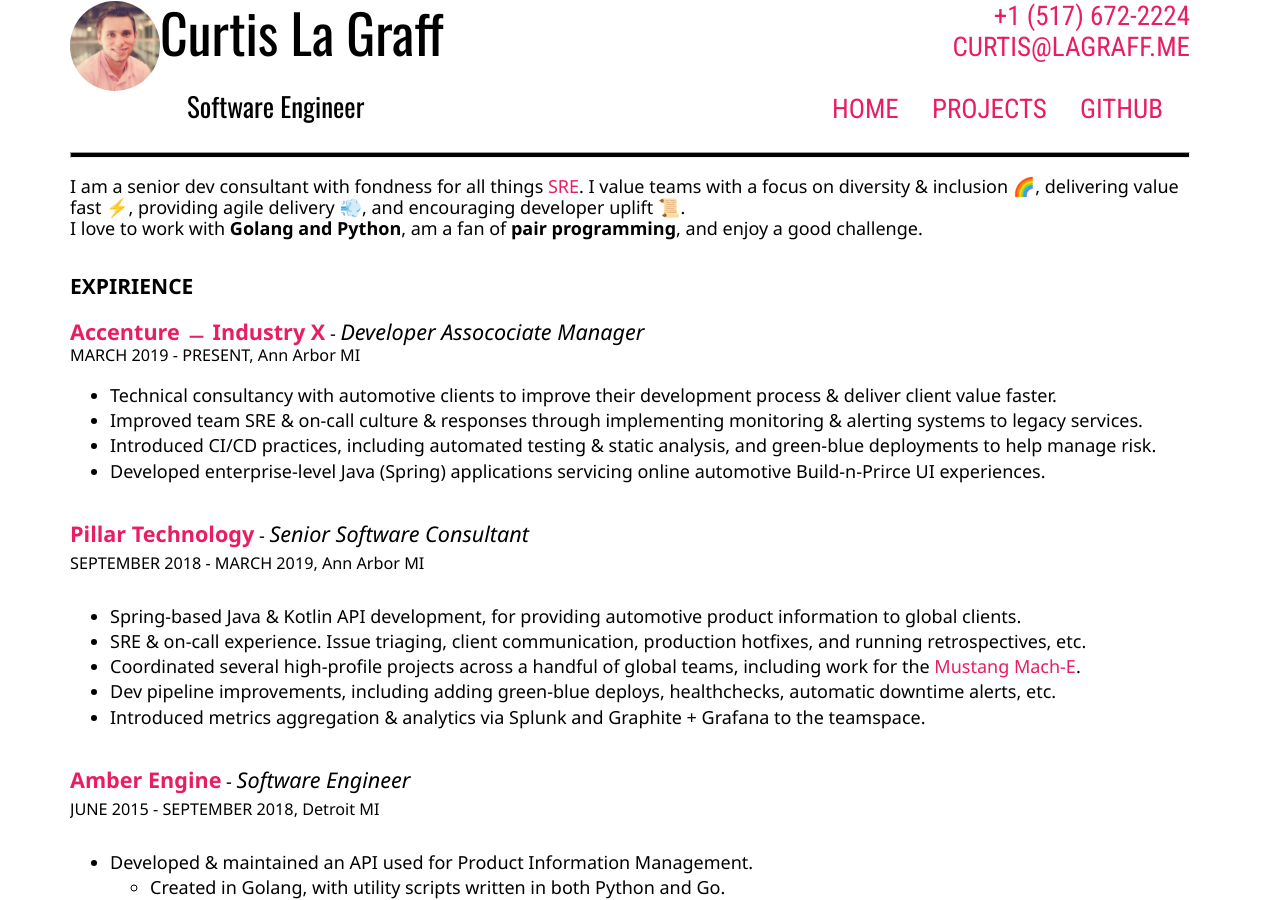
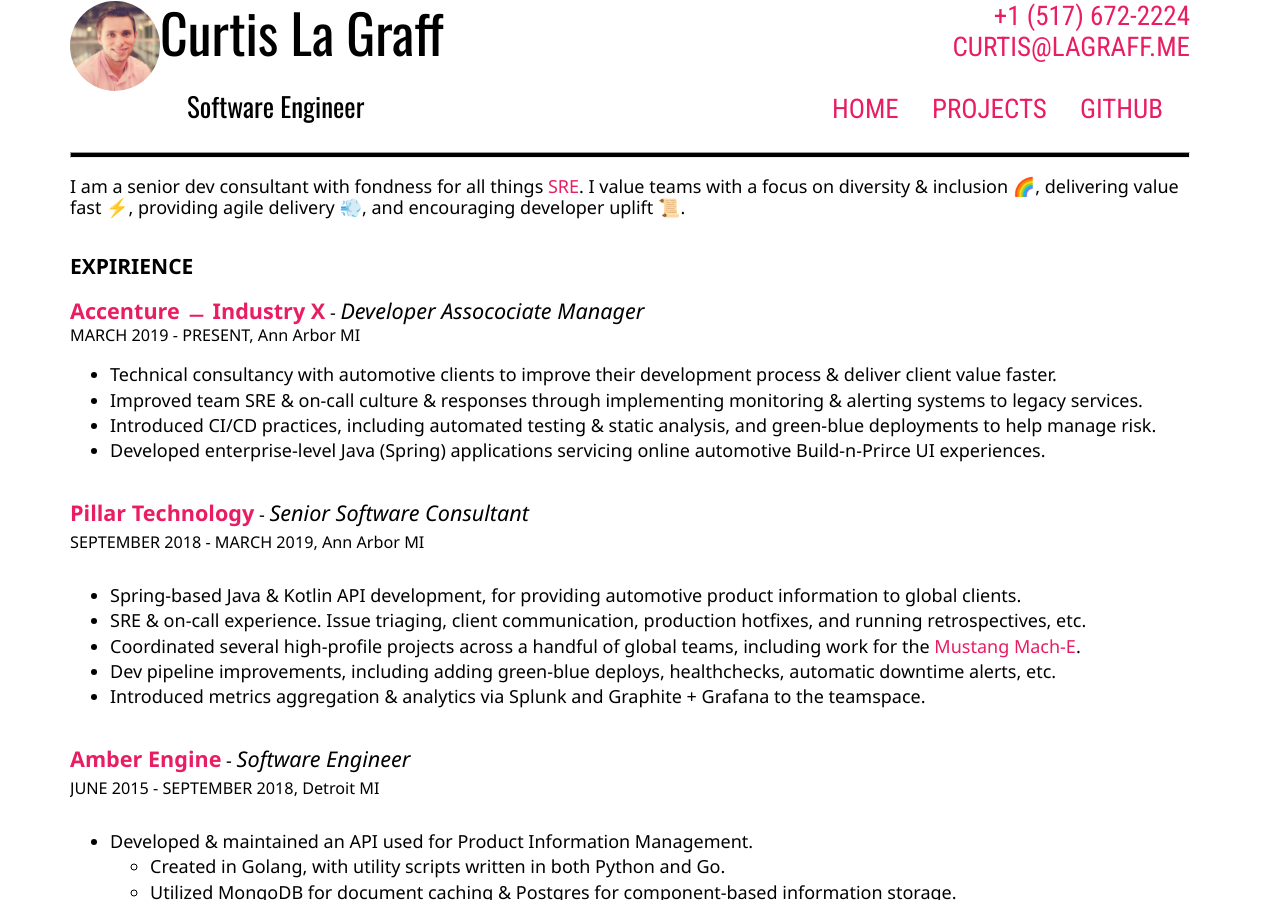
Before and after one commit to clagraff/clagraff.github.io, a Jekyll site: the page built from index.html, in a window 1280 px wide and 900 px high. Built offline with Jekyll 4.4.1, drawn with Linux system fonts in a browser that asks for light colours.

Commit message:
Update index.html

```diff
--- a/index.html
+++ b/index.html
@@ -6,8 +6,6 @@
   I am a senior dev consultant with fondness for all things <a href="https://en.wikipedia.org/wiki/Site_reliability_engineering" alt="Site Reliability Engineering">SRE</a>.
   I value teams with a focus on diversity & inclusion &#x1f308;, delivering value fast &#x26a1;, providing agile delivery &#x1F4A8;, and encouraging developer
   uplift &#x1F4DC;.
-  <br>
-  I love to work with <b>Golang and Python</b>, am a fan of <b>pair programming</b>, and enjoy a good challenge.
 </p>
 
 <p class="entry">
```
